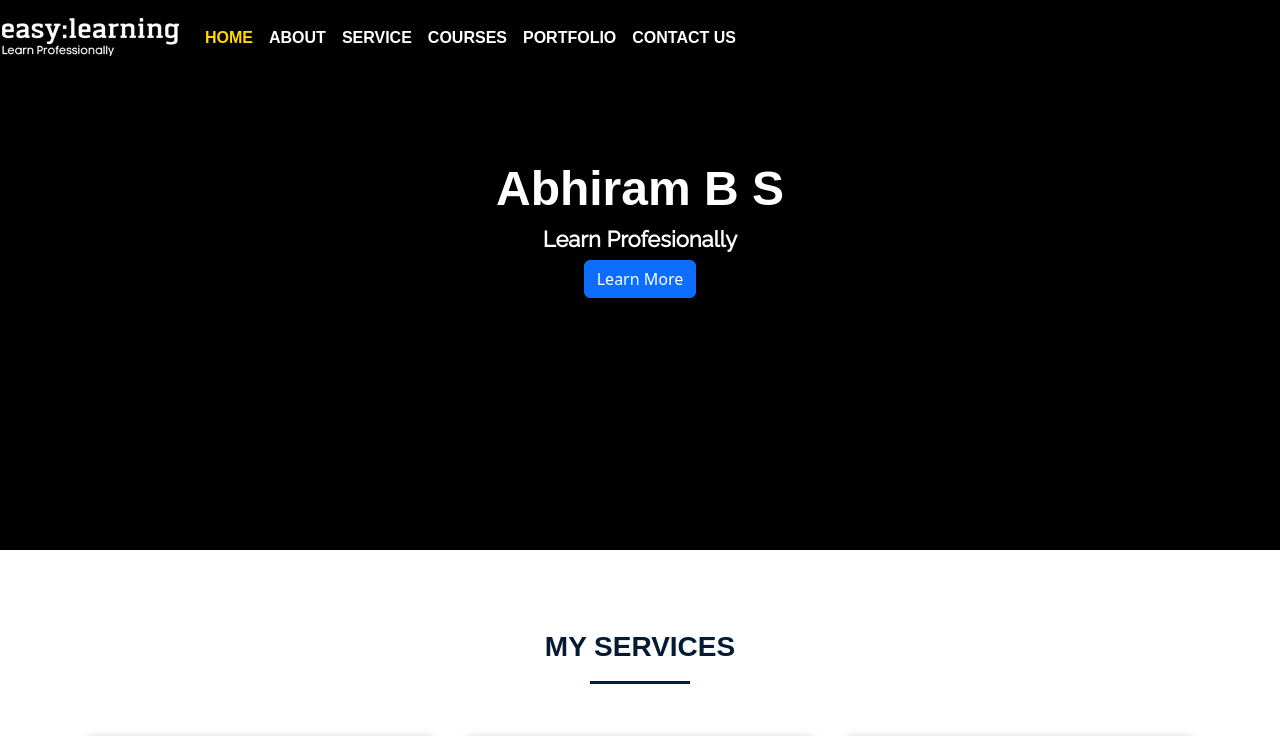
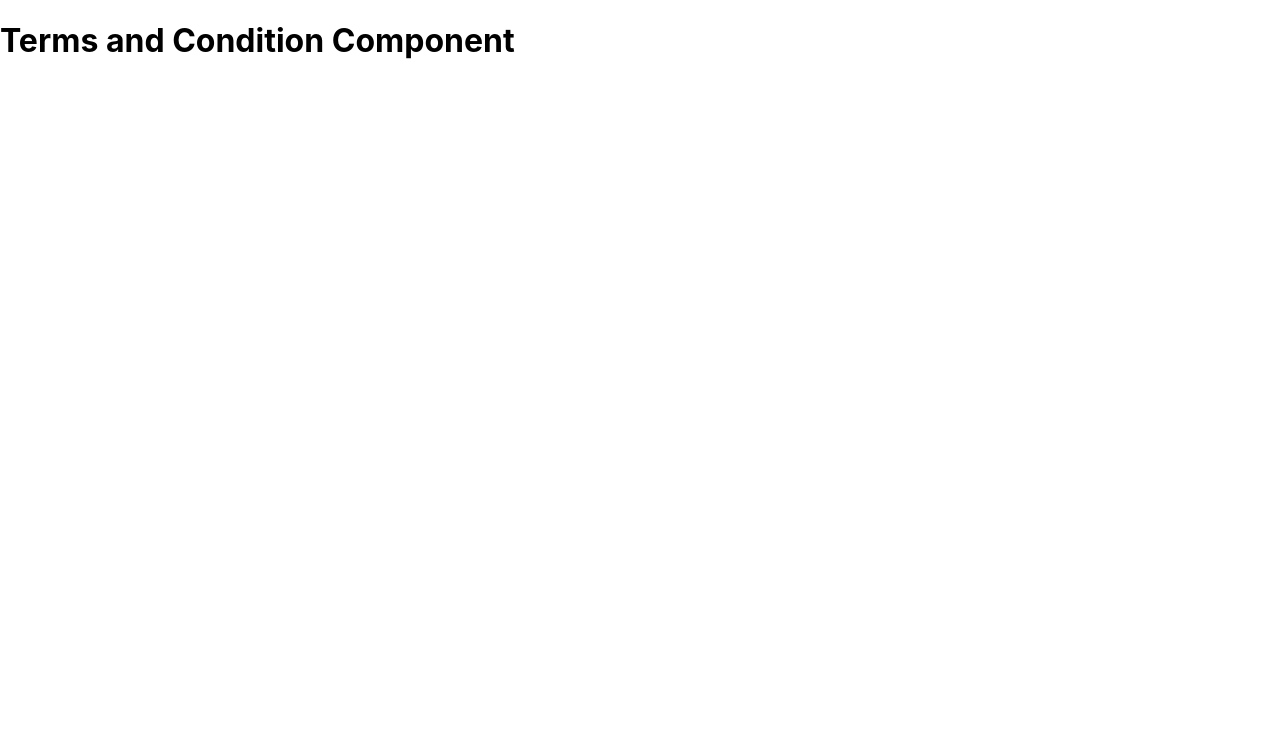
Before and after one commit to abhibs/react-laravel-project, a React (Create React App) app: page / in a window 1280 px wide. Shown: the top 736 px of the page. Built offline with nearby package versions, Linux system fonts and the light colour scheme; a web font is replaced by a local one.

Commit message:
terms and condition component created

```diff
--- a/src/App.js
+++ b/src/App.js
@@ -1,13 +1,15 @@
 import React from "react";
-import { BrowserRouter } from "react-router-dom";
-import AppRouter from "./routes/AppRouter";
+import TermsCondition from "./components/TermsCondition/TermsCondition";
+// import { BrowserRouter } from "react-router-dom";
+// import AppRouter from "./routes/AppRouter";
 
 function App() {
   return (
     <>
-      <BrowserRouter>
+      {/* <BrowserRouter>
         <AppRouter />
-      </BrowserRouter>
+      </BrowserRouter> */}
+      <TermsCondition />
     </>
   );
 }
--- /dev/null
+++ b/src/components/TermsCondition/TermsCondition.jsx
@@ -0,0 +1,13 @@
+import React, { Component } from "react";
+
+class TermsCondition extends Component {
+  render() {
+    return (
+      <>
+        <h1>Terms and Condition Component</h1>
+      </>
+    );
+  }
+}
+
+export default TermsCondition;
```
